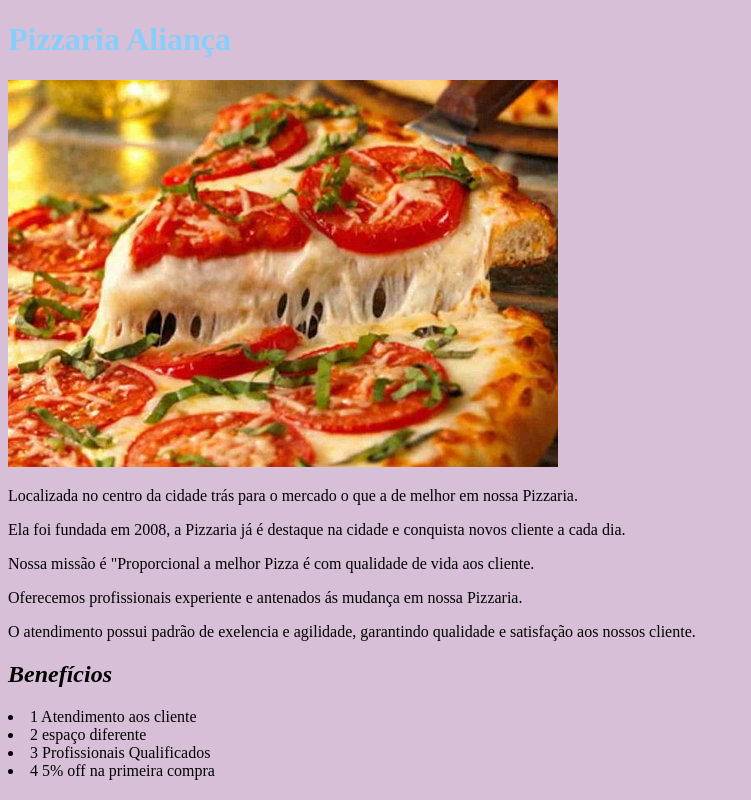
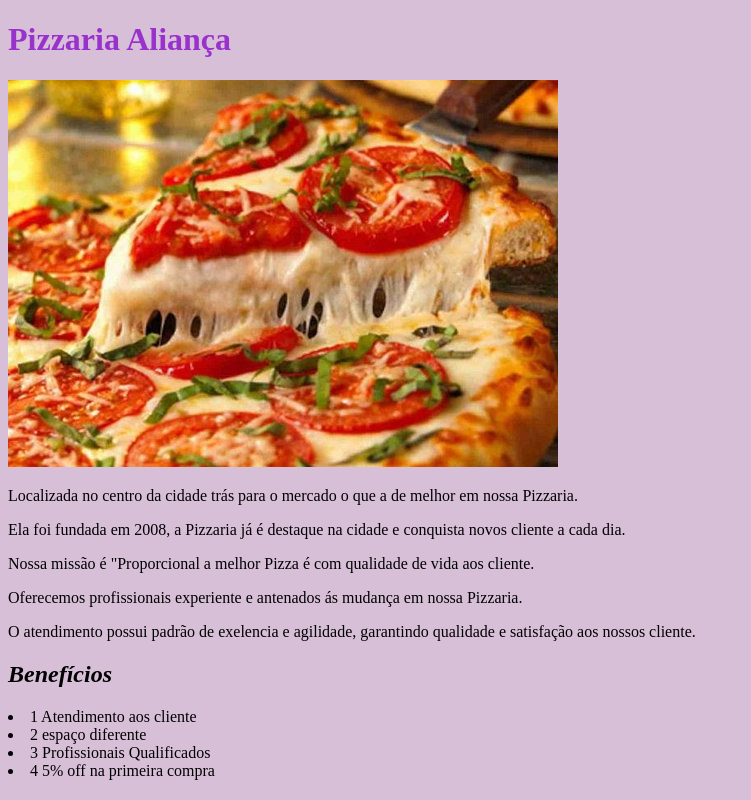
Before and after one commit to jaisaalcantara/jaisaCVM1anoB, a plain HTML site: page index.html in a window 1280 px wide. Shown: the whole page, without its empty margins (0-751 px from the left). Drawn offline with Linux system fonts and the light colour scheme.

Commit message:
testeçlçllll

```diff
--- a/style.css
+++ b/style.css
@@ -1,5 +1,5 @@
 h1{
-   color: lightskyblue;
+   color: darkorchid;
 }
    body{
  background-color: thistle;
```
